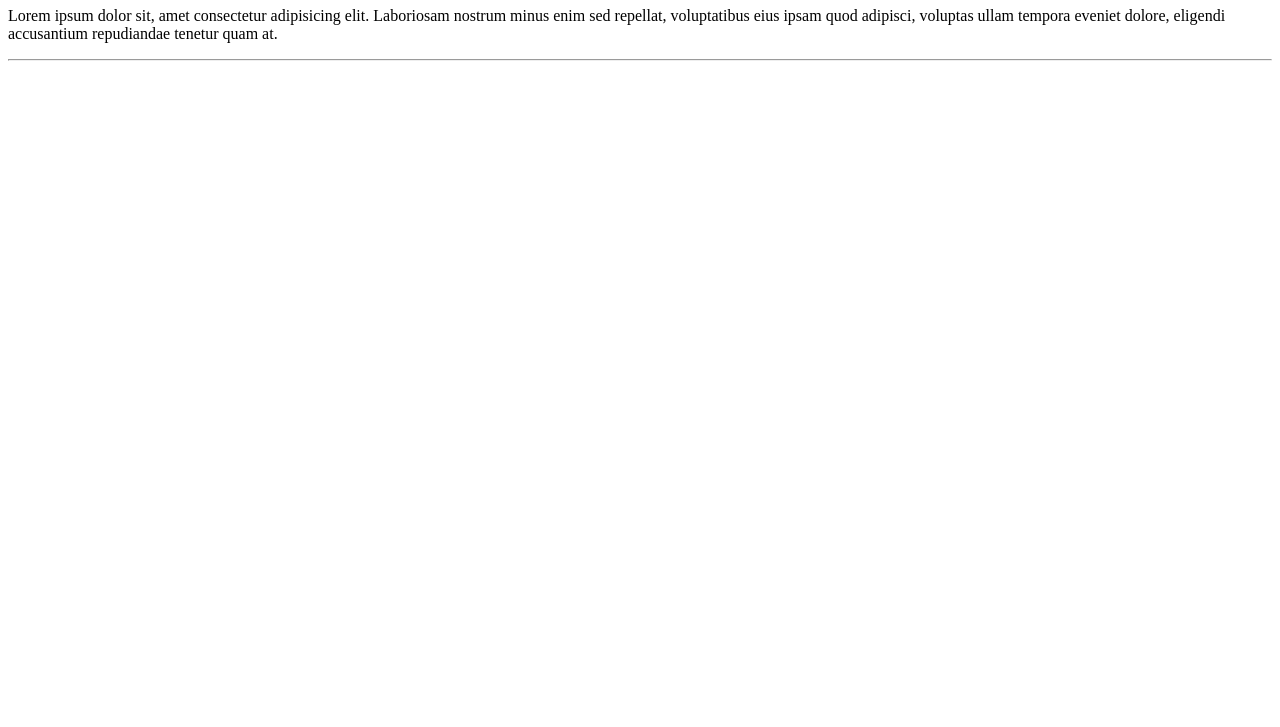
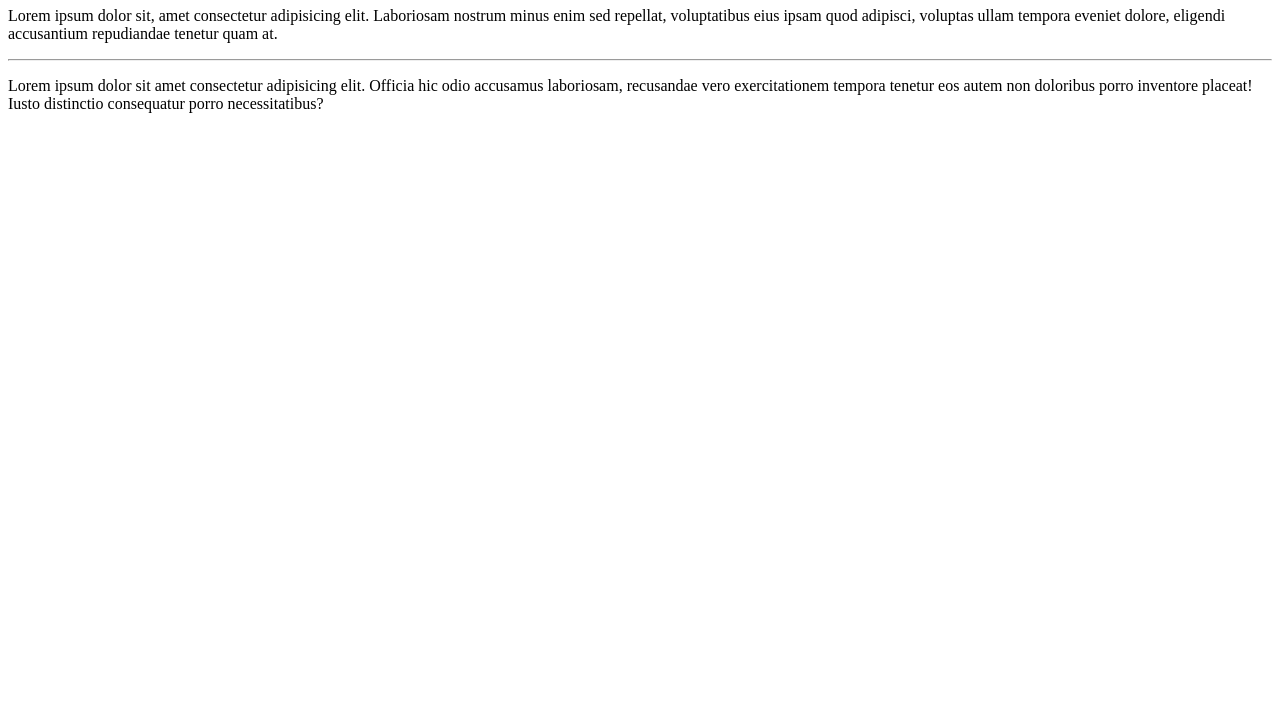
Before and after one commit to ditosupoerboy/Ola-Mundo, a plain HTML site: page site-exemplo/index.html in a window 1280 px wide. Shown: the part 73-800 px from the top of the page. Drawn offline with Linux system fonts and the light colour scheme.

Commit message:
adcionei um parágrafo

```diff
--- a/site-exemplo/index.html
+++ b/site-exemplo/index.html
@@ -9,5 +9,6 @@
     <h1>Olá, Mundo!</h1>
     <p>Lorem ipsum dolor sit, amet consectetur adipisicing elit. Laboriosam nostrum minus enim sed repellat, voluptatibus eius ipsam quod adipisci, voluptas ullam tempora eveniet dolore, eligendi accusantium repudiandae tenetur quam at.</p>
     <hr>
+    <p>Lorem ipsum dolor sit amet consectetur adipisicing elit. Officia hic odio accusamus laboriosam, recusandae vero exercitationem tempora tenetur eos autem non doloribus porro inventore placeat! Iusto distinctio consequatur porro necessitatibus?</p>
 </body>
 </html>
```
